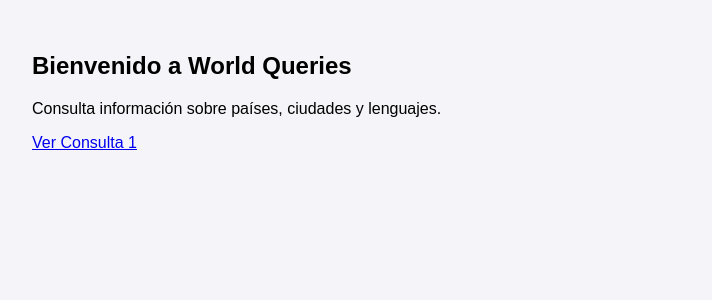
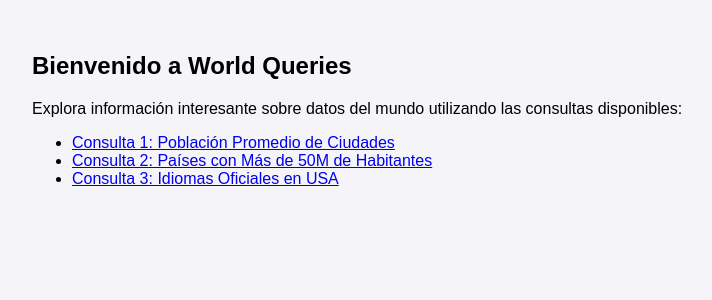
Before and after one commit to SCosme11/PF_Ing_Software, a Flask app: page / in a window 1280 px wide. Shown: the part 146-446 px from the top of the page, without its empty margins (0-712 px from the left). Run offline with Flask 3, Linux system fonts and the light colour scheme.

Commit message:
Update index.html

```diff
--- a/world_queries/app/templates/index.html
+++ b/world_queries/app/templates/index.html
@@ -1,9 +1,16 @@
 {% extends "base.html" %}
 
-{% block title %}Inicio{% endblock %}
+{% block title %}
+Inicio - World Queries
+{% endblock %}
 
 {% block content %}
-    <h2>Bienvenido a World Queries</h2>
-    <p>Consulta información sobre países, ciudades y lenguajes.</p>
-    <a href="/consulta1">Ver Consulta 1</a>
+<h2>Bienvenido a World Queries</h2>
+<p>Explora información interesante sobre datos del mundo utilizando las consultas disponibles:</p>
+<ul>
+    <li><a href="{{ url_for('consulta_1') }}">Consulta 1: Población Promedio de Ciudades</a></li>
+    <li><a href="{{ url_for('consulta_2') }}">Consulta 2: Países con Más de 50M de Habitantes</a></li>
+    <li><a href="{{ url_for('consulta_3', codigo_pais='USA') }}">Consulta 3: Idiomas Oficiales en USA</a></li>
+    <!-- Agrega más enlaces a consultas si es necesario -->
+</ul>
 {% endblock %}
```
